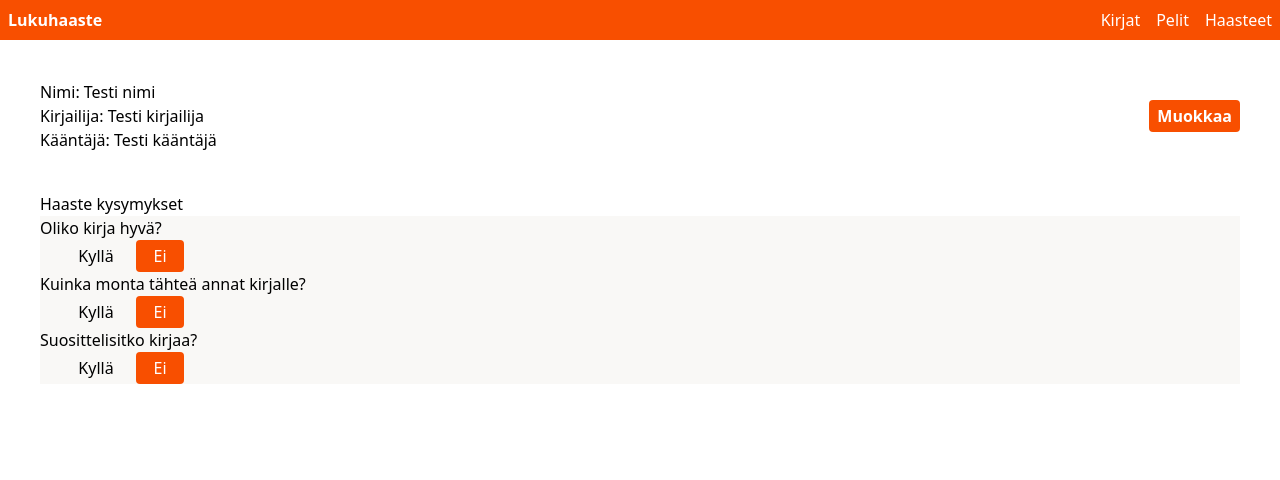
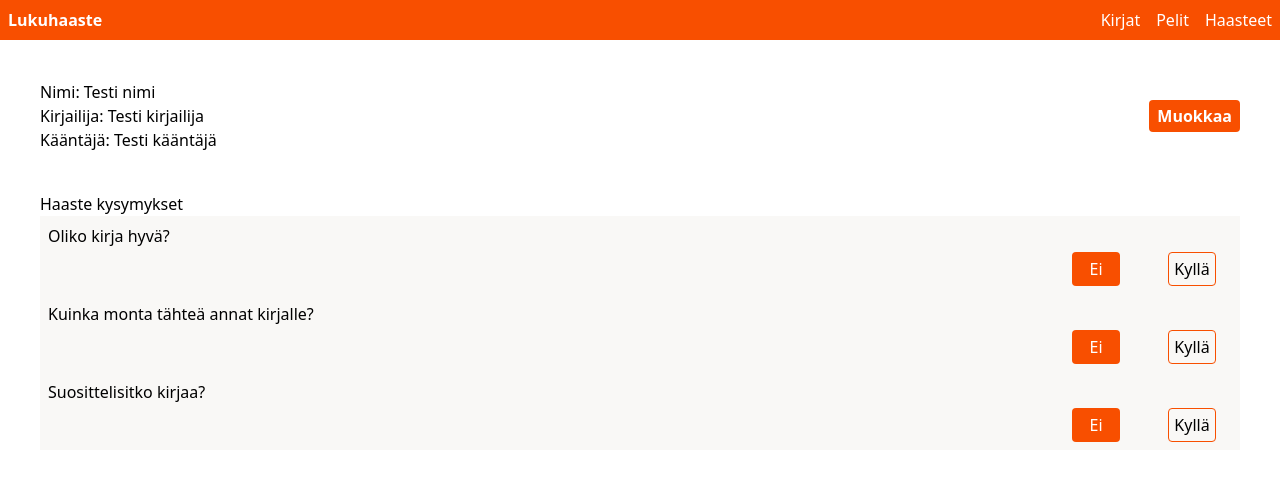
Before and after one commit to Exaltead/helmet-tool, a Vue app in the folder frontend/: page /library/1 in a window 1280 px wide. Shown: the top 480 px of the page. Built offline with nearby package versions, Linux system fonts and the light colour scheme.

Commit message:
feat: slight UX improvement

```diff
--- a/frontend/src/components/Entry/EntryChallenge.vue
+++ b/frontend/src/components/Entry/EntryChallenge.vue
@@ -29,7 +29,7 @@ const questions: Question[] = [
 const answers = ref<string[]>(questions.map(() => "no"))
 
 function makeRadioStyle(checked: boolean) {
-  const adds = checked ? 'bg-brand-primary text-white' : 'border-xxs border-brand-primary'
+  const adds = checked ? 'bg-brand-primary text-white' : 'border border-brand-primary'
 
   return "rounded flex items-center w-full justify-center h-full p-1" + " " + adds
 }
@@ -40,16 +40,17 @@ function makeRadioStyle(checked: boolean) {
   <div>
     <h1>Haaste kysymykset</h1>
 
-    <div v-for="(question, index) in questions" :key="index" class="bg-light-gray">
-      <RadioGroup v-model="answers[index]">
+    <div v-for="(question, index) in questions" :key="index" class="bg-light-gray p-2">
+      <RadioGroup v-model="answers[index]" class="flex flex-col gap-1">
         <RadioGroupLabel>{{ question.question }}</RadioGroupLabel>
-        <div class="flex flex-row gap-4 pl-8">
+        <div class="flex flex-row gap-12 pl-8 justify-end pr-4">
+          <RadioGroupOption value="no" v-slot="{ checked }" class="min-w-12 flex">
+            <span :class="makeRadioStyle(checked)">Ei</span>
+          </RadioGroupOption>
           <RadioGroupOption v-slot="{ checked }" class="min-w-12 flex" value="yes">
             <span :class="makeRadioStyle(checked)">Kyllä</span>
           </RadioGroupOption>
-          <RadioGroupOption value="no" v-slot="{ checked }" class="min-w-12 flex">
-            <span :class="makeRadioStyle(checked)">Ei</span>
-          </RadioGroupOption>
+
 
         </div>
 
--- a/frontend/src/views/EntryView.vue
+++ b/frontend/src/views/EntryView.vue
@@ -6,7 +6,7 @@ import EntryChallenge from '@/components/Entry/EntryChallenge.vue';
 
 <template>
   <main>
-    <div class="px-10 py-10 flex flex-col gap-10">
+    <div class="px-4 md:px-10 py-10 flex flex-col gap-10">
 
       <EntryBasics />
       <EntryChallenge />
```
